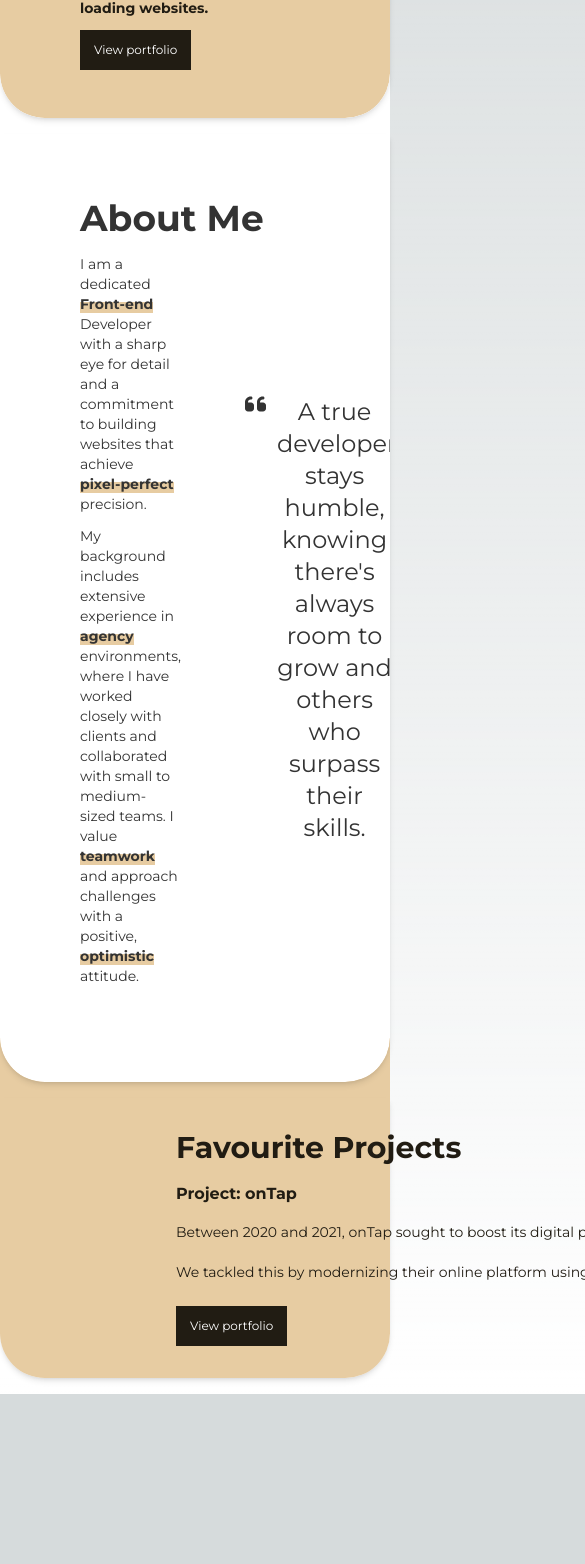
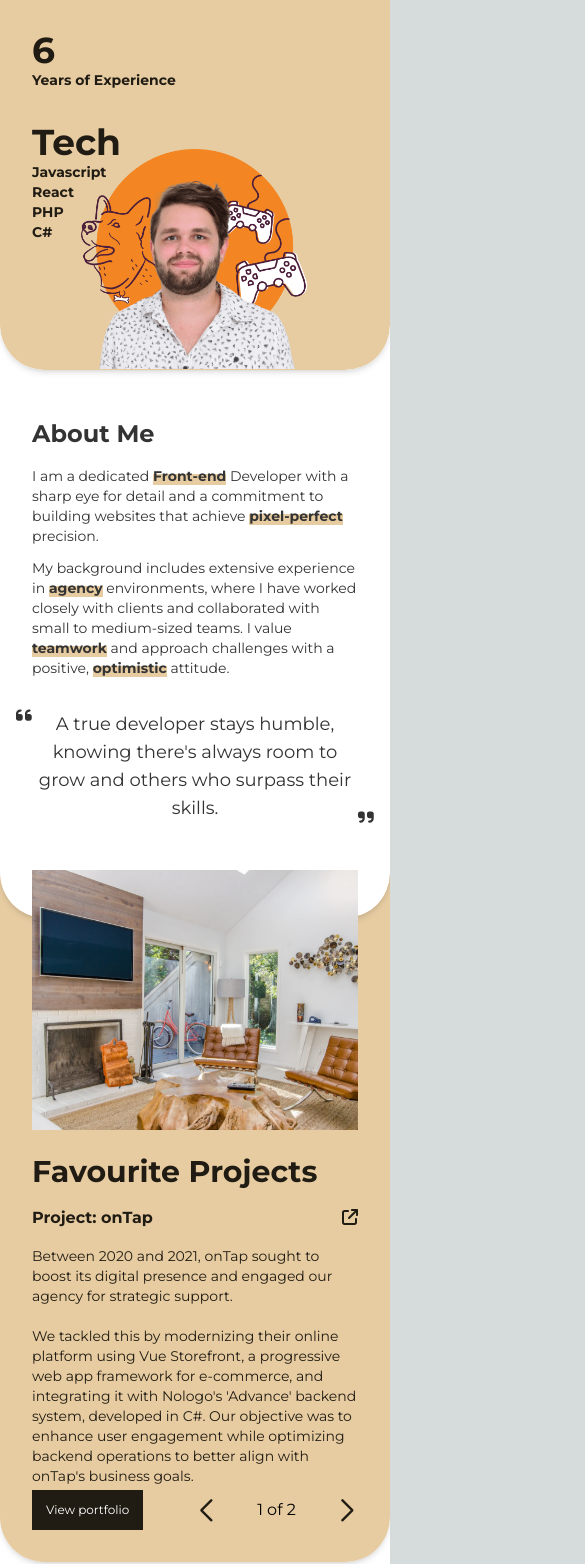
Before and after one commit to BryceH1996/Portfolio, a Next.js app: page / in a window 390 px wide. Shown: the part 358-1922 px from the top of the page, 585 px wide, since content can reach past the window. Before the commit the page ends 1752 px from the top, so only its background shows below. Built offline with nearby package versions, Linux system fonts and the light colour scheme.

Commit message:
Mobile styling, customizing swiper pagination container

```diff
--- a/src/app/globals.css
+++ b/src/app/globals.css
@@ -72,26 +72,52 @@ body {
   max-width: 100%;
 }
 
-.swiper .swiper-button-prev{
-  left: 37%;
+.swiper .custom-swiper-pagination{
+  position: relative;
+  text-align: center;
+  transition: 300ms opacity;
+  transform: translate3d(0, 0, 0);
+  z-index: 10;
+  height: 100%;
 }
 
-.swiper .swiper-button-next{
-  right: 37%;
+.swiper .custom-swiper-button-prev:after{
+  content: 'prev';
 }
 
-.swiper .swiper-button-prev, .swiper .swiper-button-next{
+.swiper .custom-swiper-button-next:after{
+  content: 'next';
+}
+
+.swiper .custom-swiper-button-prev, .swiper .custom-swiper-button-next{
   bottom: 4px;
   top: auto;
   height: 30px;
   width: 30px;
   color: #211C13;
   z-index: 20;
+  cursor: pointer;
+  display: flex;
+  align-items: center;
+  justify-content: center;
+  position: relative;
 }
 
-.swiper .swiper-button-prev:after, .swiper .swiper-button-next:after{
+.swiper .custom-swiper-button-prev:after, .swiper .custom-swiper-button-next:after{
   font-size: 22px;
   font-weight: 700;
+  text-transform: none !important;
+  letter-spacing: 0;
+  font-variant: initial;
+  line-height: 1;
+  font-family: swiper-icons;
+}
+
+@media(max-width: 1024px){
+  .hero-points{
+    width: 100%;
+    max-width: 100%;
+  }
 }
 
 @layer utilities {
--- a/src/components/card-layout/card-layout.tsx
+++ b/src/components/card-layout/card-layout.tsx
@@ -16,7 +16,7 @@ export default function CardLayout({ children, minHeight, primary, secondary, la
   return (
     <section className={`${minHeight} ${secondary} ${margining} ${layer} relative ${padding}`}>
       <div className={`flex ${secondary} rounded-b-4xl shadow-md ${overflow} mb-4`}>
-        <div className={`w-full p-20 xl:p-32 xl:pt-4 xl:pb-0 pt-4 pb-0 ${primary} rounded-b-4xl`}>
+        <div className={`w-full p-8 lg:p-20 xl:p-32 xl:pt-4 xl:pb-0 lg:pt-4 lg:pb-0 pt-4 pb-0 ${primary} rounded-b-4xl`}>
           {children}
         </div>
       </div>
--- a/src/components/cards/about-card.tsx
+++ b/src/components/cards/about-card.tsx
@@ -12,20 +12,20 @@ export default function AboutCard() {
   }
 
   return (
-    <div className="container mx-auto flex w-full flex-col xl:pt-16 xl:pb-32 pt-12 pb-24">
+    <div className="container mx-auto flex w-full flex-col lg:pt-16 lg:pb-32 pt-4 pb-24">
       <div className="mb-4">
-        <motion.h2 initial={{ y: 1000 }} animate={{ y: 0 }} transition={textAnimationAbout} className="text-text font-bold text-4xl">About Me</motion.h2>
+        <motion.h2 initial={{ y: 1000 }} animate={{ y: 0 }} transition={textAnimationAbout} className="text-text font-bold text-2xl lg:text-4xl">About Me</motion.h2>
       </div>
-      <div className="flex flex-row xl:gap-32 gap-24 items-center">
-        <div className="text-text w-6/12 text-sm space-y-3">
+      <div className="flex flex-col lg:flex-row gap-8 lg:gap-24 xl:gap-32 items-center">
+        <div className="text-text w-full lg:w-6/12 text-sm space-y-3">
           <motion.p initial={{ y: 1000 }} animate={{ y: 0 }} transition={textAnimationAbout}>I am a dedicated <span className="font-bold brown-block">Front-end</span> Developer with a sharp eye for detail and a commitment to building websites that achieve <span className="font-bold brown-block">pixel-perfect</span> precision. </motion.p>
           <motion.p initial={{ y: 1000 }} animate={{ y: 0 }} transition={textAnimationAbout}>
             My background includes extensive experience in <span className="font-bold brown-block">agency</span> environments, where I have worked closely with clients and collaborated with small to medium-sized teams. I value <span className="font-bold brown-block">teamwork</span> and approach challenges with a positive, <span className="font-bold brown-block">optimistic</span> attitude.
           </motion.p>
         </div>
-        <div className="w-6/12 relative h-full">
-          <motion.p initial={{ y: 1000 }} animate={{ y: 0 }} transition={textAnimationAbout} className="text-text text-2xl text-center">
-            <FontAwesomeIcon icon={faQuoteLeft} className="absolute -left-8 -top-1" />A true developer stays humble, knowing there&apos;s always room to grow and others who surpass their skills.<FontAwesomeIcon icon={faQuoteRight} className="absolute -right-8 -bottom-1" />
+        <div className="w-full lg:w-6/12 relative h-full">
+          <motion.p initial={{ y: 1000 }} animate={{ y: 0 }} transition={textAnimationAbout} className="text-text text-lg lg:text-2xl text-center">
+            <FontAwesomeIcon icon={faQuoteLeft} className="absolute -left-4 lg:-left-8 -top-1" /><span>A true developer stays humble, knowing there&apos;s always room to grow and others who surpass their skills.</span><FontAwesomeIcon icon={faQuoteRight} className="absolute -right-4 lg:-right-8 -bottom-1" />
           </motion.p>
         </div>
       </div>
--- a/src/components/cards/top-card.tsx
+++ b/src/components/cards/top-card.tsx
@@ -15,8 +15,8 @@ export default function TopCard() {
   }
 
   return (
-    <div className="container mx-auto flex w-full flex-row text-secondary">
-      <div className="flex flex-col lg:w-4/12 2xl:w-3/12 xl:space-y-3 space-y-2 self-center py-12">
+    <div className="container mx-auto flex w-full lg:flex-row flex-col text-secondary relative">
+      <div className="flex flex-col lg:w-4/12 2xl:w-3/12 xl:space-y-3 w-full space-y-2 self-center lg:py-12 order-1">
         <motion.h3 initial={{ x: -400 }} animate={{ x: 0 }} transition={textAnimationTop} className="text-xl xl:text-2xl font-bold">Hello, I&apos;m</motion.h3>
         <h1 className="font-bold"><motion.span initial={{ x: -600 }} animate={{ x: 0 }} transition={textAnimationTop} className="xl:text-5xl text-4xl mb-3 white-block">Bryce Hardie</motion.span> <motion.span initial={{ x: -600 }} animate={{ x: 0 }} transition={textAnimationTop} className="text-xl xl:text-2xl space-y-1 block">a Passionate <br></br>Front-end Developer</motion.span></h1>
         <motion.h2 initial={{ x: -600 }} animate={{ x: 0 }} transition={textAnimationTop} className="text-sm font-bold hero-paragraph">A dedicated Front-end Developer with a passion for creating pixel perfect fast loading websites.</motion.h2>
@@ -24,7 +24,7 @@ export default function TopCard() {
           <PrimaryButton className="inline-block mt-1" text="View portfolio" url="/portfolio"/>
         </motion.div>
       </div>
-      <motion.div initial={{ y: 1000 }} animate={{ y: 0 }} transition={{type: "spring", stiffness: 300, damping: 100}} className="flex flex-col lg:w-6/12 2xl:w-8/12 self-end">
+      <motion.div initial={{ y: 1000 }} animate={{ y: 0 }} transition={{type: "spring", stiffness: 300, damping: 100}} className="flex flex-col w-full lg:w-6/12 2xl:w-8/12 self-end lg:order-2 order-3 lg:relative absolute bottom-0">
         <Image
             className="relative"
             src="/portrait-photo.png"
@@ -35,7 +35,7 @@ export default function TopCard() {
             priority
           />
       </motion.div>
-      <div className="flex flex-col lg:w-2/12 2xl:w-1/12 space-y-8 self-center items-end py-12">
+      <div className="flex flex-col lg:w-2/12 2xl:w-1/12 w-full space-y-8 self-center lg:items-end lg:py-12 py-8 pb-32 lg:order-3 order-2">
         <motion.div initial={{ x: 600 }} animate={{ x: 0 }} transition={textAnimationTop} className="hero-points">
           <h3 className="xl:text-5xl text-4xl font-bold">{yearsExperience}</h3>
           <p className="text-sm font-bold">Years of Experience</p>
--- a/src/components/navbar/navbar.tsx
+++ b/src/components/navbar/navbar.tsx
@@ -38,7 +38,7 @@ export default function Navbar() {
   }, []);
 
   return (
-    <nav className={`sticky top-0 flex flex-wrap flex-row p-6 px-20 bg-primary justify-between transition-shadow duration-300 z-40 ${shadow ? 'shadow-md' : 'shadow-none'}`}>
+    <nav className={`sticky top-0 flex flex-wrap flex-row p-6 px-8 lg:px-20 xl:px-32 bg-primary justify-between transition-shadow duration-300 z-40 ${shadow ? 'shadow-md' : 'shadow-none'}`}>
       <ul className='flex flex-wrap flex-row w-40 justify-between'>
         <li>
           <Link className={`link ${pathname === '/' ? 'font-bold border-b-2 border-secondary' : 'font-medium'} text-secondary text-sm py-1`} href="/">
@@ -54,7 +54,7 @@ export default function Navbar() {
           </Link>
         </li>
       </ul>
-      <ul className='flex flex-wrap flex-row w-32 justify-between mx-2'>
+      <ul className='flex flex-wrap flex-row w-32 justify-between lg:mx-2'>
         <li>
           <PrimaryButton text="View CV" url="https://drive.google.com/file/d/1M1oGxJ2r6Uqxf8SWrllbkwBTDkKQps2u/view?usp=sharing" isOpenNewPage={true}/>
         </li>
--- a/src/components/slider/bottom-slider.tsx
+++ b/src/components/slider/bottom-slider.tsx
@@ -17,8 +17,8 @@ export default function SliderBottom() {
   const [secondSwiper, setSecondSwiper] = useState<SwiperTypes | null>(null);
 
   return (
-    <div className="container mx-auto flex w-full flex-row xl:pt-6 xl:pb-12 pt-4 pb-8">
-      <div className="lg:w-6/12 xl:pr-16 pr-12 -top-24 relative -mb-24">
+    <div className="container mx-auto flex w-full flex-col lg:flex-row xl:pt-6 xl:pb-12 pt-4 pb-8">
+      <div className="w-full lg:w-6/12 pr-0 lg:pr-12 xl:pr-16 -top-24 relative -mb-24">
         <Swiper
           modules={[Controller]}
           onSwiper={setFirstSwiper}
@@ -39,8 +39,8 @@ export default function SliderBottom() {
           })}
         </Swiper>
       </div>
-      <div className="lg:w-6/12 xl:pl-16 pl-12">
-        <h2 className="xl:text-4xl text-3xl font-bold text-secondary">Favourite Projects</h2>
+      <div className="w-full lg:w-6/12 pl-0 lg:pl-12 xl:pl-16">
+        <h2 className="xl:text-4xl text-3xl mt-6 lg:mt-0 font-bold text-secondary">Favourite Projects</h2>
         <Swiper
           modules={[Controller, Pagination, Navigation, Autoplay]}
           onSwiper={setSecondSwiper}
@@ -48,8 +48,8 @@ export default function SliderBottom() {
           autoHeight={true}
           loop={true}
           autoplay={{delay: 10000}}
-          navigation
-          pagination={{type: 'fraction',
+          navigation={{nextEl: '.custom-swiper-button-next', prevEl: '.custom-swiper-button-prev',}}
+          pagination={{el: '.custom-swiper-pagination', type: 'fraction',
             renderFraction: (currentClass, totalClass) => {
               return '<span class="' + currentClass + '"></span>' + ' of ' + '<span class="' + totalClass + '"></span>'
               }
@@ -69,6 +69,11 @@ export default function SliderBottom() {
               </SwiperSlide>
             )
           })}
+          <div className='w-1/2 lg:w-1/3 flex flex-row items-end absolute bottom-0 lg:left-48 lg:right-auto right-0 justify-between'>
+            <div className='custom-swiper-button-prev'></div>
+            <div className='custom-swiper-pagination'></div>
+            <div className='custom-swiper-button-next'></div>
+          </div>
           <PrimaryButton className="inline-block mt-6" text="View portfolio" url="/portfolio"/>
         </Swiper>
       </div>
```
